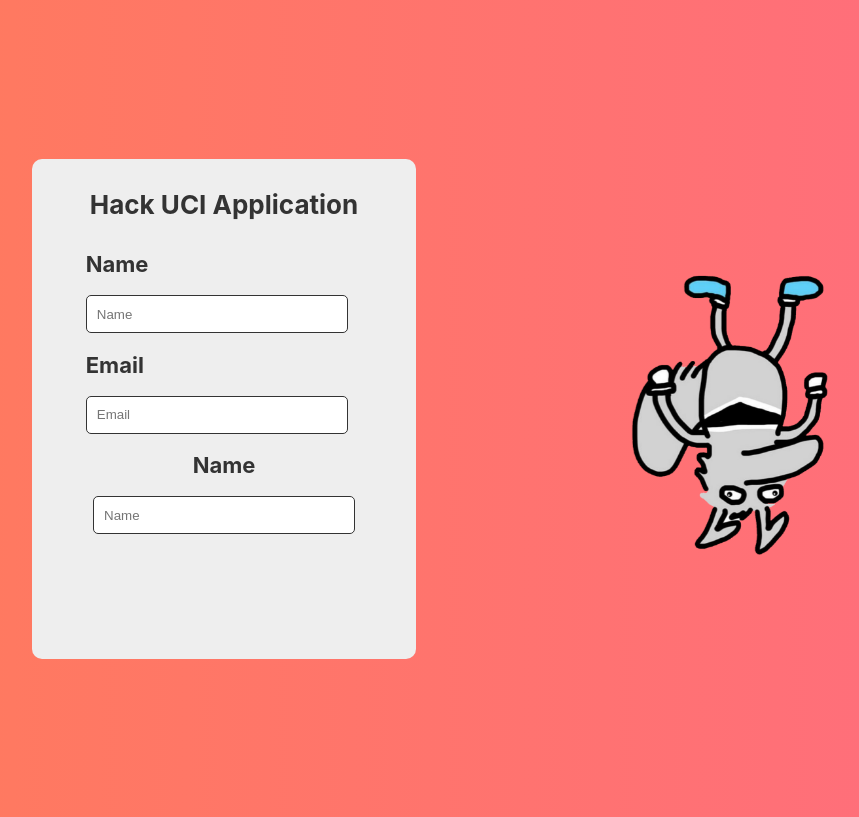
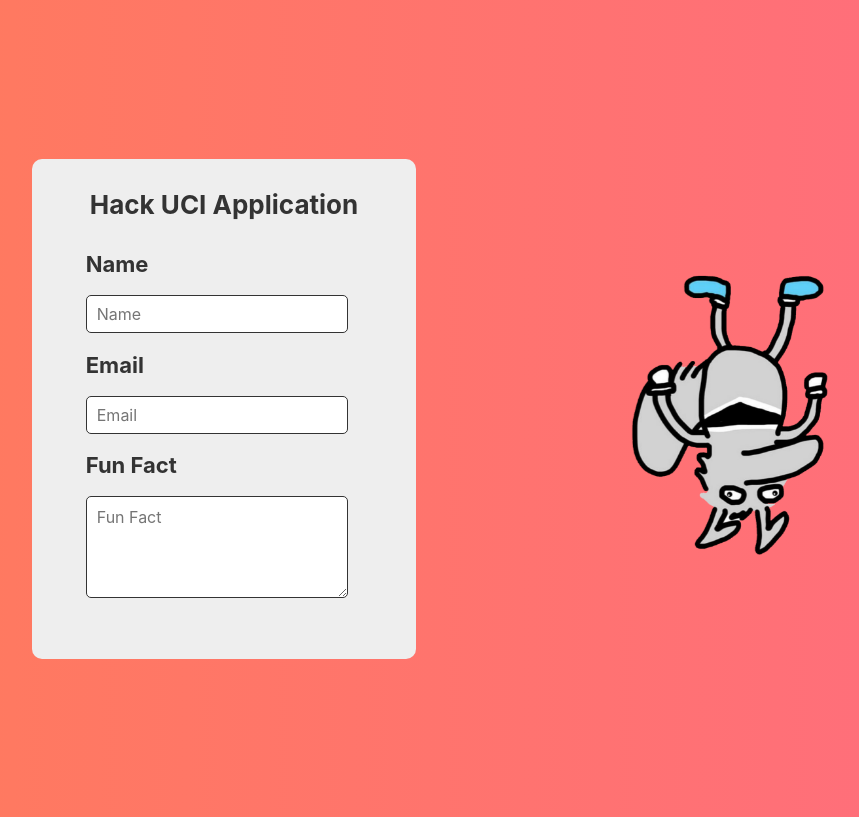
Before and after one commit to derek-ye/hackuci-deliv, a React (Create React App) app in the folder startpage/: page / in a window 1280 px wide. Shown: the whole page, without its empty margins (160-1019 px from the left). Built offline with nearby package versions, Linux system fonts and the light colour scheme.

Commit message:
Added text boxes

```diff
--- a/startpage/src/App.css
+++ b/startpage/src/App.css
@@ -54,6 +54,19 @@
   border: 1px solid #333;
   border-radius: 5px;
   padding: 10px 10px 10px 10px;
+  font-family: inherit;
+  font-size: inherit;
+}
+textarea {
+  text-align: left;
+  display: inline-block;
+  width: 240px;
+  height: 80px;
+  border: 1px solid #333;
+  border-radius: 5px;
+  padding: 10px 10px 10px 10px;
+  font-family: inherit;
+  font-size: inherit;
 }
 
 .half {
--- a/startpage/src/App.js
+++ b/startpage/src/App.js
@@ -19,9 +19,9 @@
               <h2>Email</h2>
               <input type="text" placeholder="Email"></input>
             </div>
-            <div class="name">
-              <h2>Name</h2>
-              <input type="text" placeholder="Name"></input>
+            <div class="form-label">
+              <h2>Fun Fact</h2>
+              <textarea placeholder="Fun Fact"></textarea>
             </div>
 
           </div>
```
